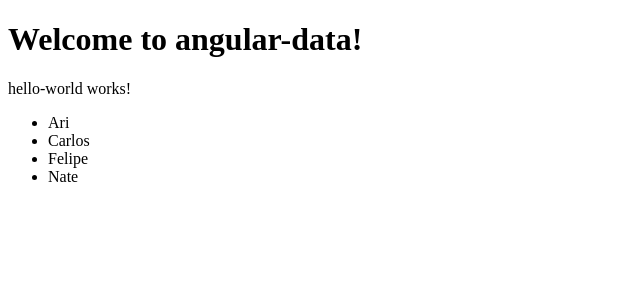
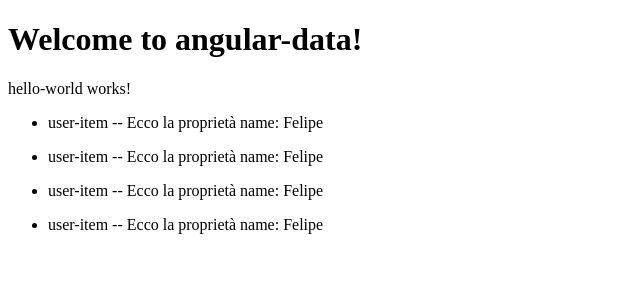
Before and after one commit to x2mama/angular-data, an Angular app in the folder angular-data/: page / in a window 1280 px wide. Shown: the top 300 px of the page, without its empty margins (0-640 px from the left). Built offline with nearby package versions, Linux system fonts and the light colour scheme.

Commit message:
sez-7: user-item dentro il ciclo

```diff
--- a/angular-data/src/app/user-list/user-list.html
+++ b/angular-data/src/app/user-list/user-list.html
@@ -1,5 +1,7 @@
 <ul>
     @for (name of names; track name) {
-    <li>{{ name }}</li>
+    <li>
+        <app-user-item></app-user-item>
+    </li>
     }
 </ul>
--- a/angular-data/src/app/user-list/user-list.ts
+++ b/angular-data/src/app/user-list/user-list.ts
@@ -1,7 +1,8 @@
 import { Component } from '@angular/core';
+import { UserItem } from '../user-item/user-item';
 
 @Component({
-  imports: [],
+  imports: [UserItem],
   selector: 'app-user-list',
   styleUrl: './user-list.css',
   templateUrl: './user-list.html',
```
